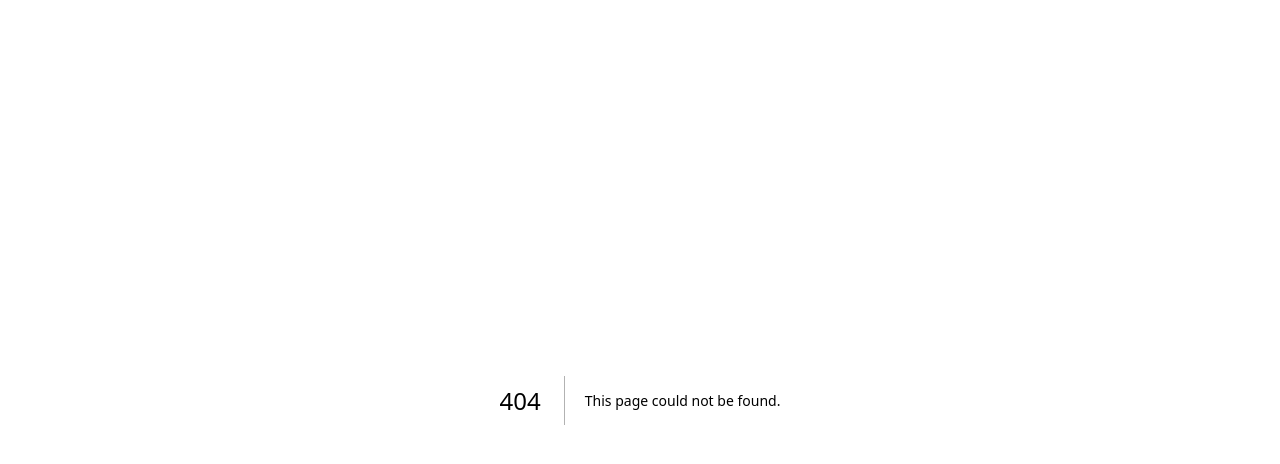
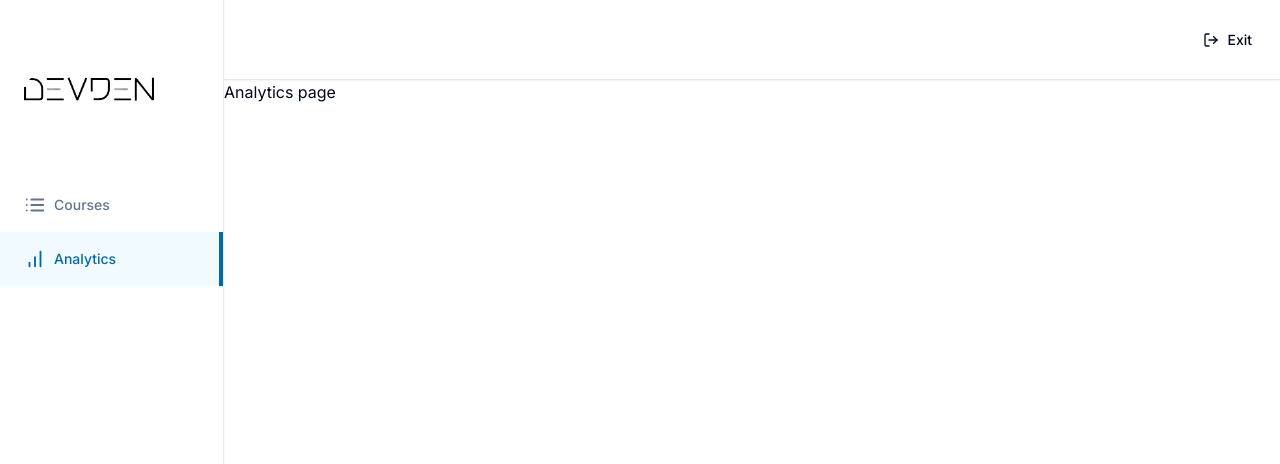
Before and after one commit to abdu11ahbaig/online-learning, a Next.js app: page /teacher/analytics in a window 1280 px wide. Before the commit this address had no page. Shown: the top 464 px of the page. Built offline with nearby package versions, Linux system fonts and the light colour scheme.

Commit message:
add dynamic function to side and navbar

```diff
--- /dev/null
+++ b/app/(dashboard)/(routes)/teacher/analytics/page.tsx
@@ -0,0 +1,7 @@
+const AnalyticsPage = () => {
+  return (
+    <div>Analytics page</div>
+   );
+}
+
+export default AnalyticsPage;
--- /dev/null
+++ b/app/(dashboard)/(routes)/teacher/courses/page.tsx
@@ -0,0 +1,5 @@
+const CoursesPage = () => {
+  return ( <div>courses page</div> );
+}
+
+export default CoursesPage;
--- a/app/(dashboard)/_components/sidebar-routes.tsx
+++ b/app/(dashboard)/_components/sidebar-routes.tsx
@@ -1,7 +1,8 @@
 "use client";
 
-import {Compass, Layout} from 'lucide-react'
+import {BarChart, Compass, Layout, List} from 'lucide-react'
 import { SidebarItem } from './sidebar-item';
+import { usePathname } from 'next/navigation';
 const guestRoutes = [
   {
     icon: Layout,
@@ -13,10 +14,28 @@
     label: "Browse",
     href: "/search"
   }
+];
+
+const teacherRoutes = [
+  {
+    icon: List,
+    label: "Courses",
+    href: "/teacher/courses"
+  },
+  {
+    icon: BarChart,
+    label: "Analytics",
+    href: "/teacher/analytics"
+  }
 ]
 
 export const SidebarRoutes = () => {
-  const routes = guestRoutes;
+
+  const pathname = usePathname();
+
+  const isTeacherPage = pathname?.includes("/teacher");
+
+  const routes = isTeacherPage ? teacherRoutes : guestRoutes;
   return (
     <div className="flex flex-col w-full">
       {routes.map((route)=> (
--- a/app/(dashboard)/layout.tsx
+++ b/app/(dashboard)/layout.tsx
@@ -14,7 +14,7 @@
       <div className="hidden md:flex h-full w-56 flex-col fixed insert-y-0 z-50">
         <Sidebar/>
       </div>
-      <main className="md:pl-56 h-full">
+      <main className="md:pl-56 pt-[80px] h-full">
         {children}
       </main>
 
--- a/components/navbar-routes.tsx
+++ b/components/navbar-routes.tsx
@@ -1,10 +1,31 @@
 "use client";
 
 import { UserButton } from "@clerk/nextjs";
+import { usePathname, useRouter } from "next/navigation";
+import { Button } from "./ui/button";
+import { LogOut } from "lucide-react";
+import Link from "next/link";
 
 export const NavbarRoutes = () => {
+  const pathname = usePathname();
+
+  const isTeacherPage =pathname?.startsWith("/teacher");
+  const isPlayerPage = pathname?.includes("/chapters");
+
   return(
     <div className="flex gap-x-2 ml-auto">
+      {isTeacherPage || isPlayerPage ? (
+        <Link href="/">
+          <Button size="sm" variant="ghost">
+            <LogOut className="h-4 w-4 mr-2"/>
+            Exit
+          </Button>
+        </Link>
+      ): (
+        <Link href="/teacher/courses">
+          <Button size="sm" variant="ghost">teacher mode</Button>
+        </Link>
+      )}
       <UserButton afterSignOutUrl="/"/>
     </div>
   )
```
